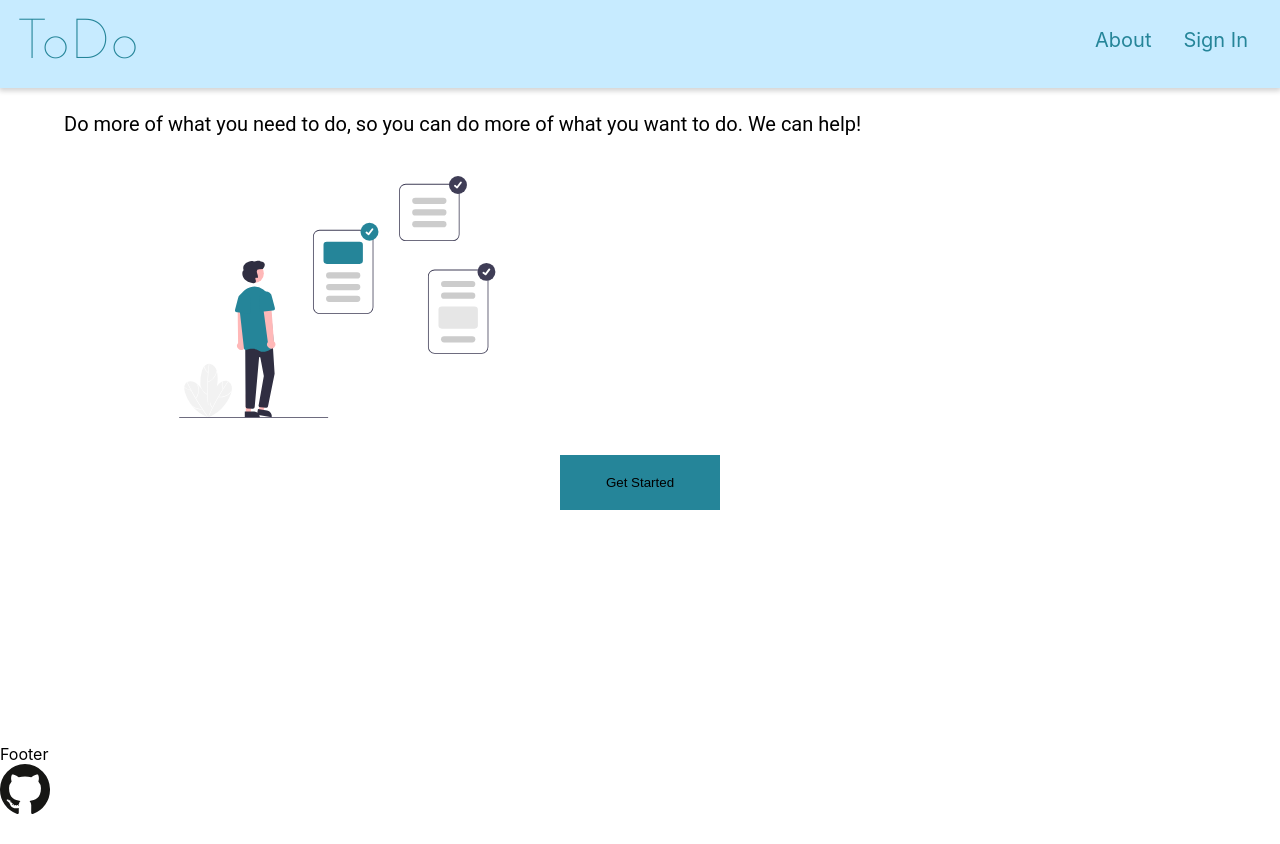
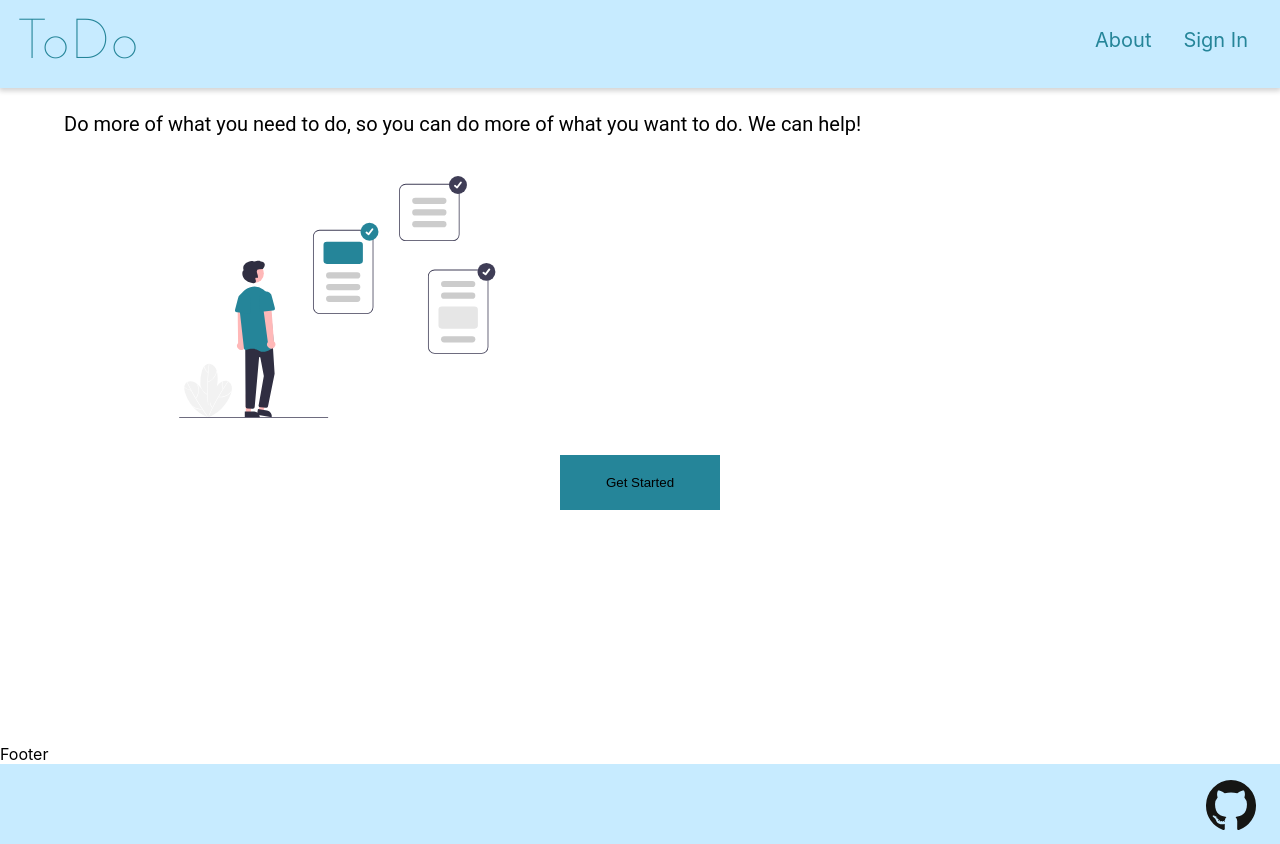
Before and after one commit to robyyo/todo-app, a Next.js app: page / in a window 1280 px wide. Before the commit the page ends 818 px from the top, so only its background shows below. Built offline with nearby package versions, Linux system fonts and the light colour scheme.

Commit message:
added footer styles

```diff
--- a/src/components/organisms/Footer/footer.module.css
+++ b/src/components/organisms/Footer/footer.module.css
@@ -0,0 +1,15 @@
+.footerWrapper {
+  width: 100vw;
+  height: 10vh;
+  display: flex;
+  background-color: var(--primary-color);
+  padding: 1rem;
+  justify-content: flex-end;
+}
+
+.sociallinks {
+  display: flex;
+}
+.link {
+  margin: 0 0.5rem;
+}
```
